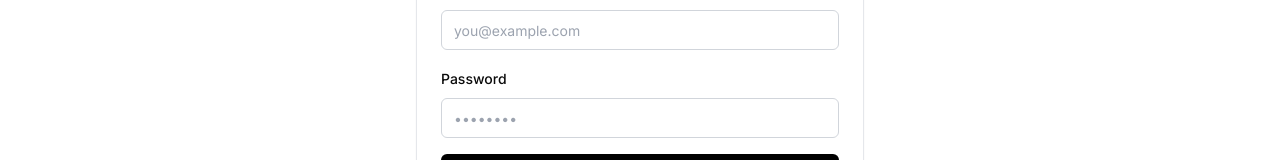
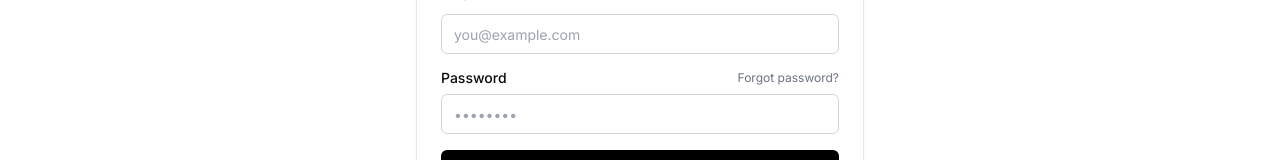
Before and after one commit to Maeglin10/marketplace, a Next.js app: page /auth/login in a window 1280 px wide. Shown: the part 385-545 px from the top of the page. Built offline with nearby package versions, Linux system fonts and the light colour scheme; no server answers.

Commit message:
feat: add forgot-password link to login page

```diff
--- a/src/app/auth/login/page.tsx
+++ b/src/app/auth/login/page.tsx
@@ -72,7 +72,12 @@ export default function LoginPage() {
               </div>
 
               <div className="space-y-2">
-                <Label htmlFor="password">Password</Label>
+                <div className="flex items-center justify-between">
+                  <Label htmlFor="password">Password</Label>
+                  <Link href="/auth/forgot-password" className="text-xs text-gray-500 hover:text-black transition-colors">
+                    Forgot password?
+                  </Link>
+                </div>
                 <Input
                   id="password"
                   type="password"
```
